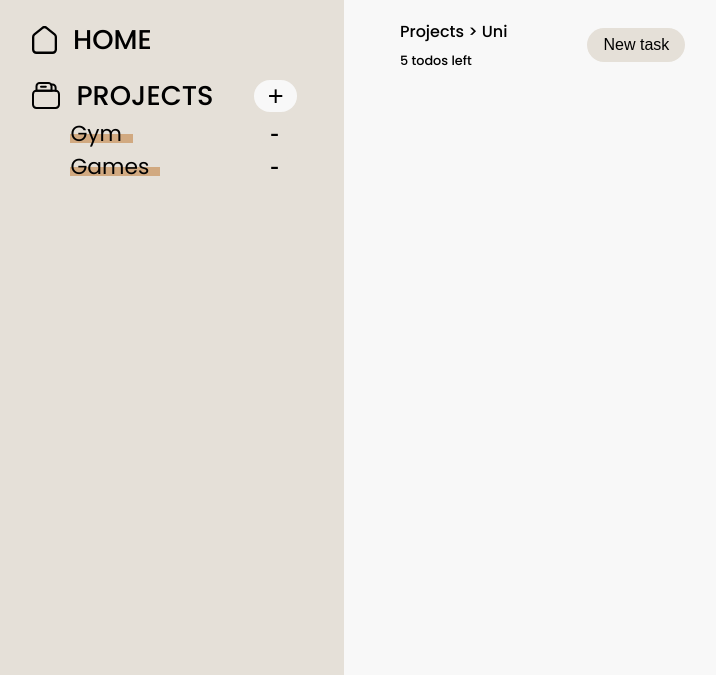
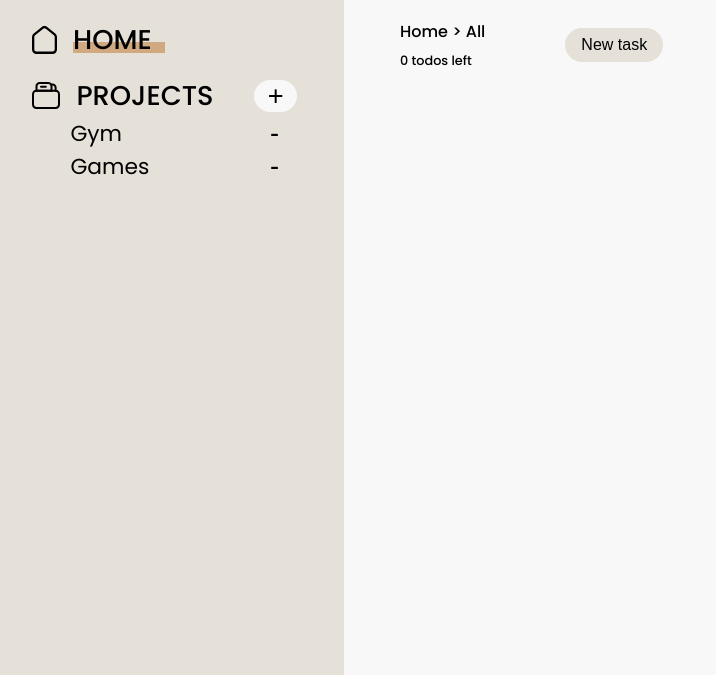
Before and after one commit to Vicker14/todo-list, a website built with webpack: page src/template.html in a window 1280 px wide. Shown: the part 125-800 px from the top of the page, without its empty margins (96-812 px from the left). Built offline with nearby package versions, Linux system fonts and the light colour scheme; a web font is replaced by a local one.

Commit message:
Updates in the todos left counter

```diff
--- a/src/js-files/manage-task.js
+++ b/src/js-files/manage-task.js
@@ -14,6 +14,7 @@ export class TaskListManagement {
     }
     static removeTask(task) {
         this.tasksList.splice(this.tasksList.indexOf(task), 1);
+        TaskListDisplay.updateCounter();
         setLocalStorage();
     }
 }
@@ -77,6 +78,13 @@ export class TaskListDisplay {
         newCard.append(cardTop, cardBottom);
 
         this.tasksContainer.append(newCard);
+        TaskListDisplay.updateCounter();
+    }
+
+    static counter = document.querySelector(".counter");
+
+    static updateCounter() {
+        this.counter.textContent = `${TaskListManagement.getTasksList.length} todos left`;
     }
 };
 
--- a/src/styles/sidebar.css
+++ b/src/styles/sidebar.css
@@ -58,11 +58,11 @@
         justify-content: space-between;
     }
 }
-.name {
+.selected {
     position: relative;
     z-index: 0;
 }
-.name::after {
+.selected::after {
     content: "";
     position: absolute;
     left: 0;
--- a/src/template.html
+++ b/src/template.html
@@ -53,7 +53,7 @@
     <div id="sidebar">
         <div class="sidebar-home">
             <img src="img/home.svg" alt="home-ico">
-            HOME
+            <div class="selected">HOME</div>
         </div>
         <div class="sidebar-projects">
             <div class="projects-title">
@@ -73,8 +73,8 @@
 
         <div class="subtitle">
             <div class="view-info">
-                <div class="route">Projects > Uni</div>
-                <div class="counter">5 todos left</div>
+                <div class="route">Home > All</div>
+                <div class="counter">0 todos left</div>
             </div>
             <button class="add-todo">New task</button>
         </div>
```
